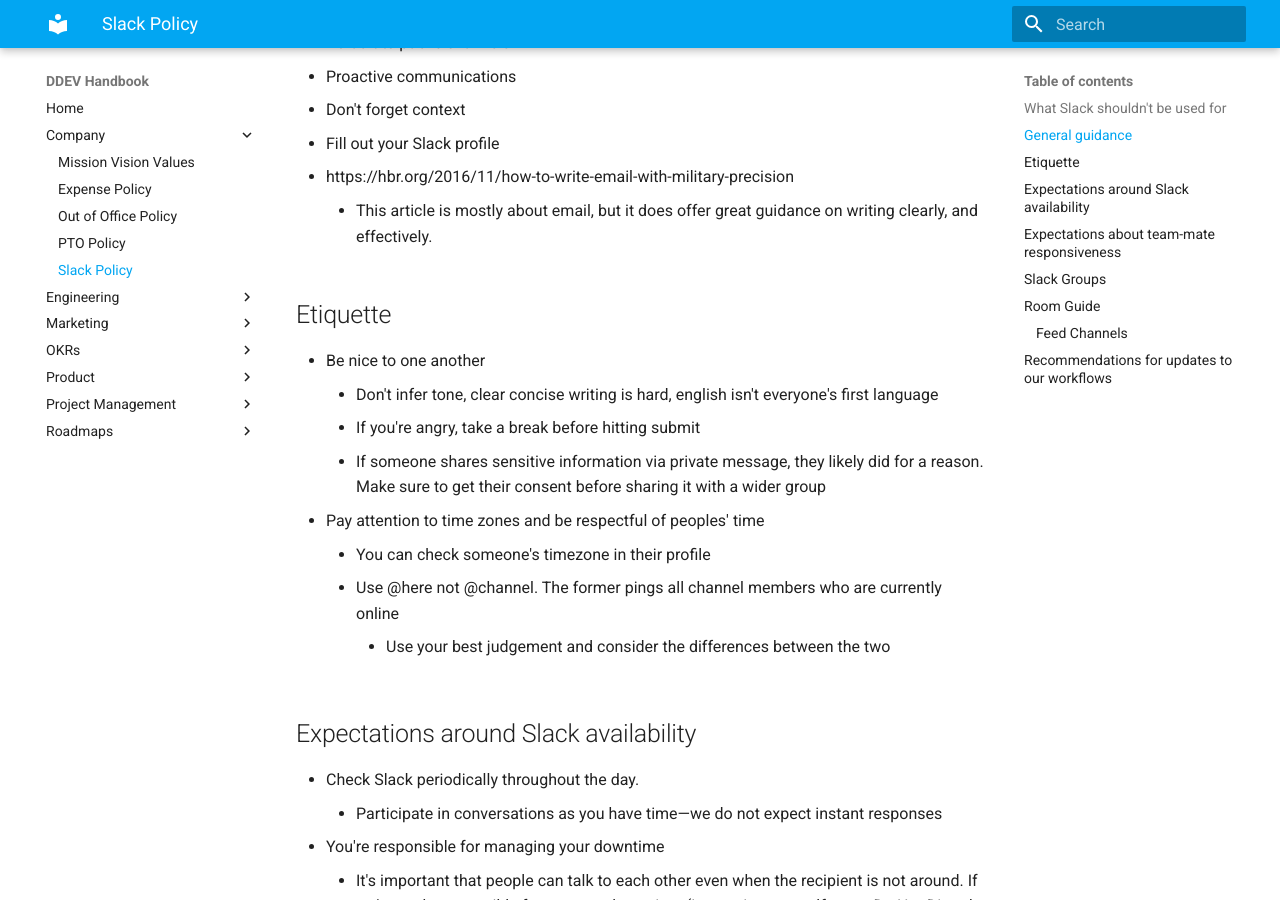
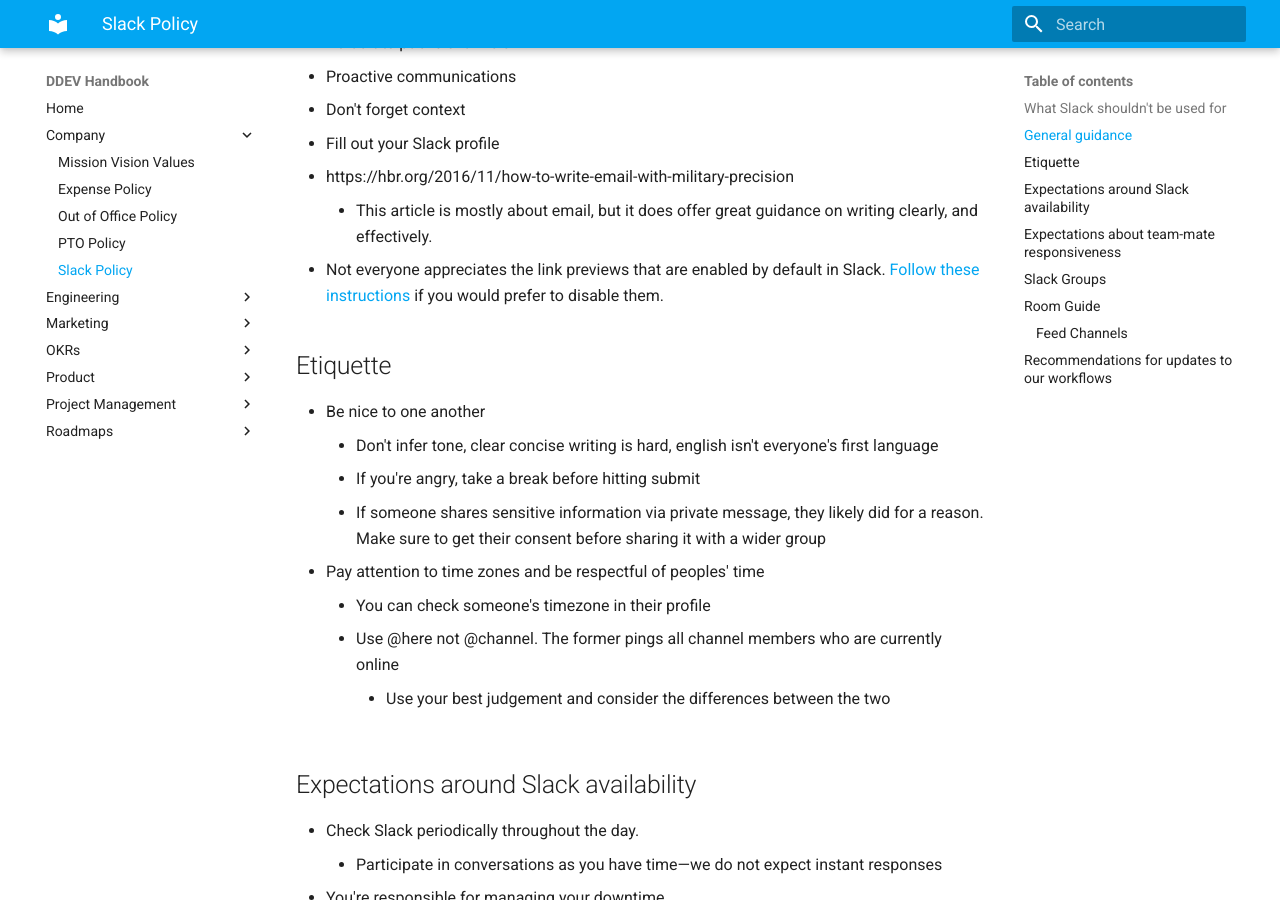
Before and after one commit to fru-io/handbook, an MkDocs documentation site: the page built from docs/company/slack-policy.md, in a window 1280 px wide and 900 px high, scrolled down 610 px. Built offline with MkDocs 1.6.1 and Material for MkDocs 9.7.7, drawn with Linux system fonts in a browser that asks for light colours; some of the changed text lies outside the part shown.

Commit message:
Update slack-policy.md
Updating Slack policy to address link previews.

```diff
--- a/docs/company/slack-policy.md
+++ b/docs/company/slack-policy.md
@@ -19,6 +19,7 @@
 - Fill out your Slack profile
 - https://hbr.org/2016/11/how-to-write-email-with-military-precision
   - This article is mostly about email, but it does offer great guidance on writing clearly, and effectively.
+- Not everyone appreciates the link previews that are enabled by default in Slack. [Follow these instructions](https://slack.com/help/articles/204399343-Share-links-and-set-preview-preferences#turn_off) if you would prefer to disable them.
 
 ## Etiquette
 
```
Also changed, not shown: other parts of docs/company/slack-policy.md (+0 -1 lines).
